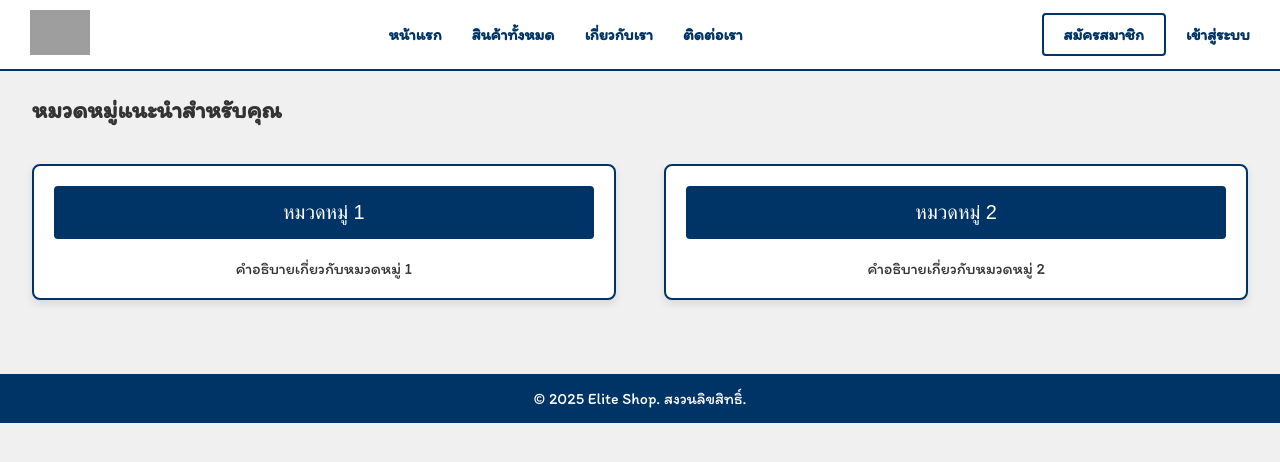
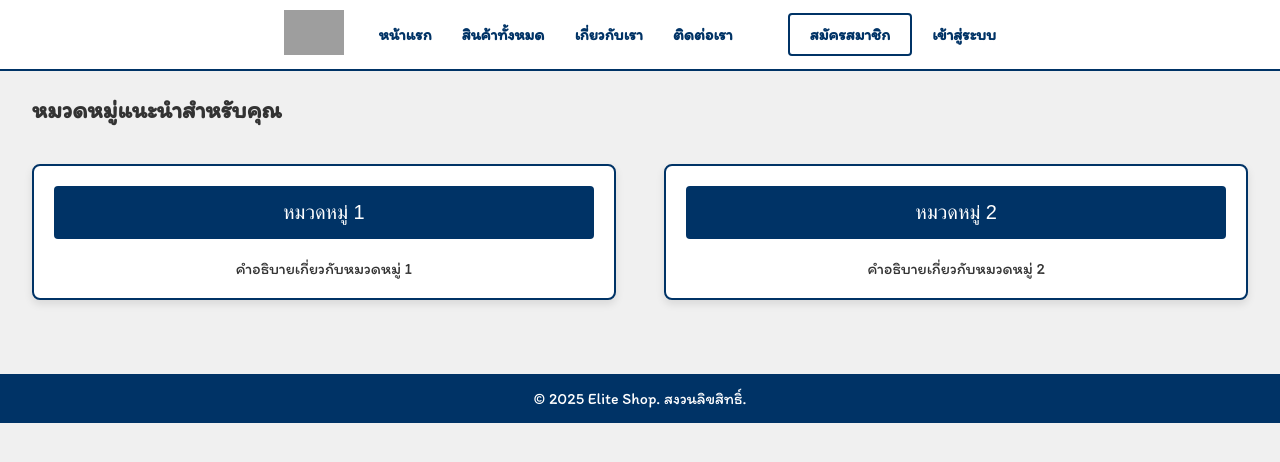
Before and after one commit to phutthithada/Kairahad.github.io, a plain HTML site: page index.html in a window 1280 px wide. Drawn offline with Linux system fonts and the light colour scheme; grey boxes are pictures that could not be loaded.

Commit message:
Update style.css

```diff
--- a/style.css
+++ b/style.css
@@ -18,7 +18,7 @@ header {
 
 .logo-nav {
     display: flex;
-    justify-content: space-between;
+    justify-content: center; /* ทำให้โลโก้และลิงก์อยู่ตรงกลาง */
     align-items: center;
 }
 
@@ -33,6 +33,7 @@ header {
 
 nav.left-nav {
     display: flex;
+    margin-right: 20px; /* เว้นระยะห่างระหว่างแถบข้างซ้าย */
 }
 
 nav.left-nav a {
```
